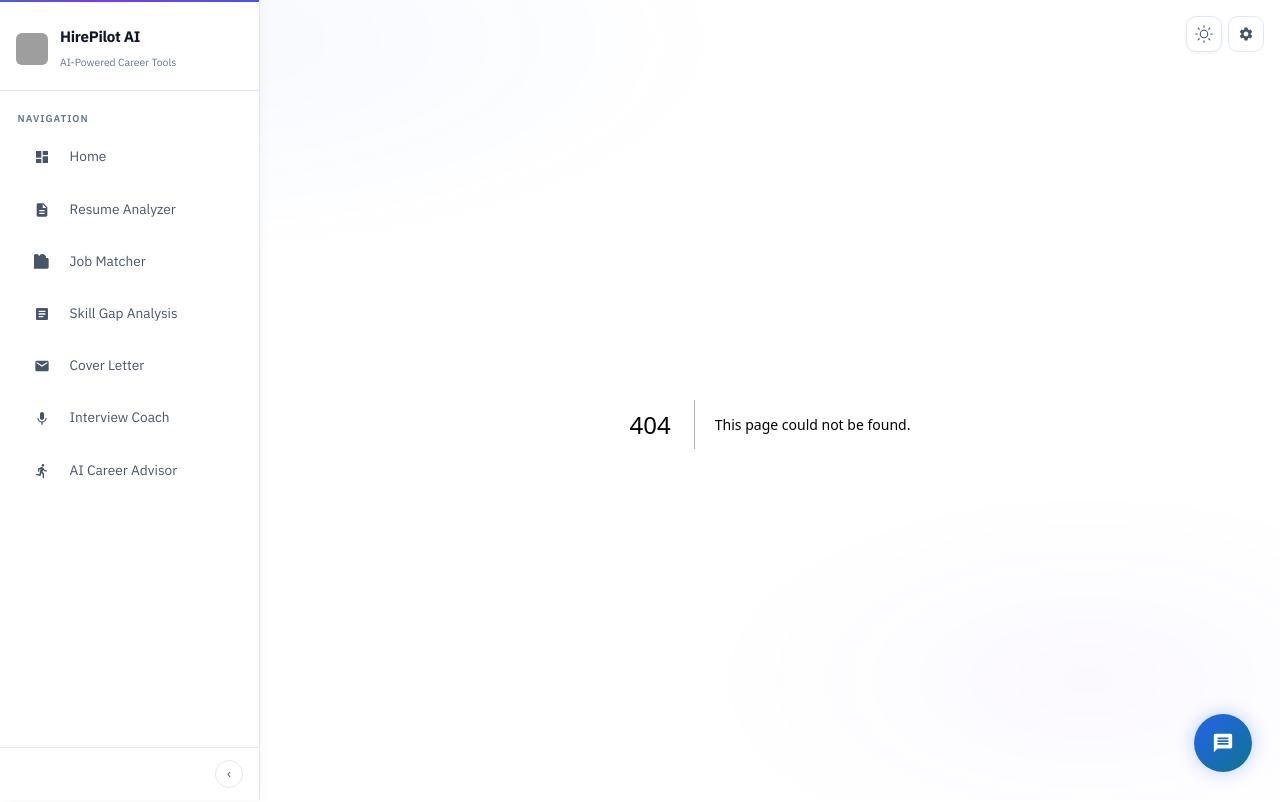
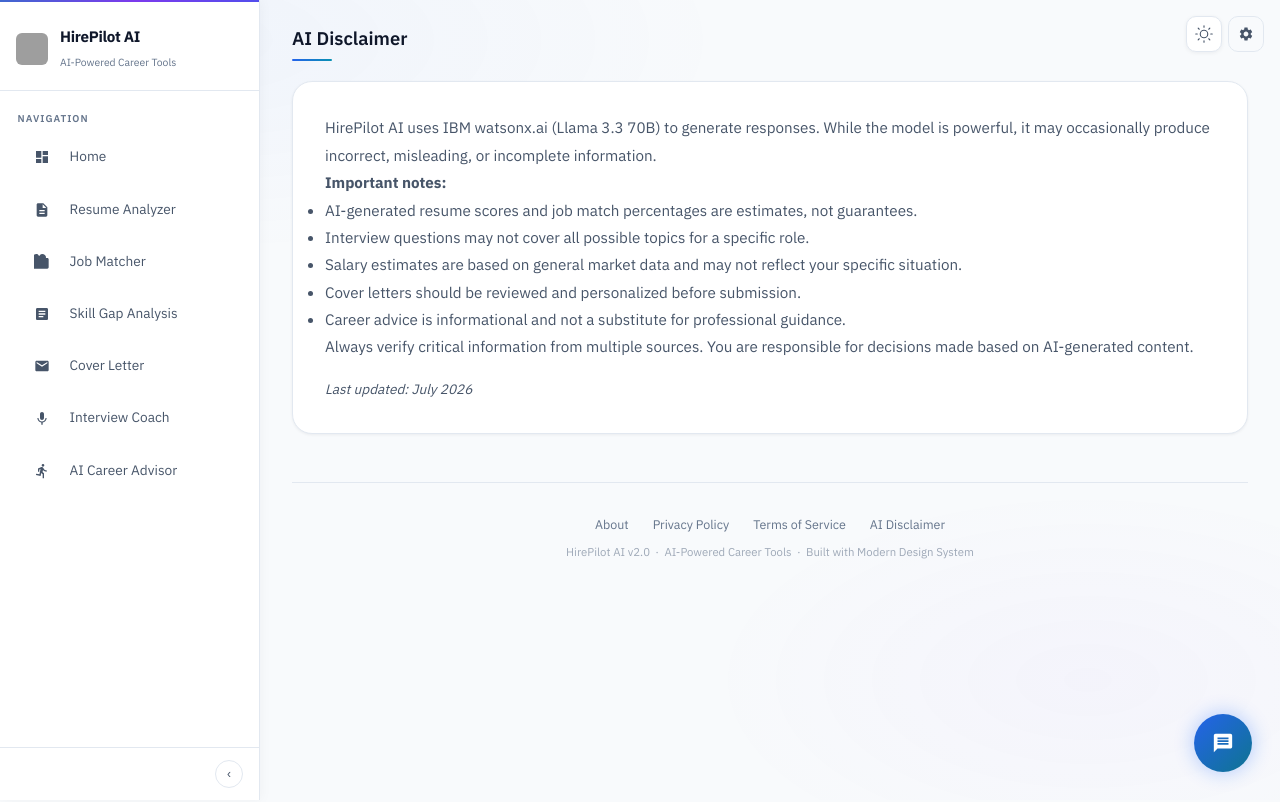
Before and after one commit to sougandhhhhh/HirePilot, a Next.js app: page /ai-disclaimer in a window 1280 px wide. Before the commit this address had no page. Shown: the top 802 px of the page. Built offline with nearby package versions, Linux system fonts and the light colour scheme; grey boxes are pictures that could not be loaded.

Commit message:
Add About, Privacy Policy, Terms of Service, and AI Disclaimer pages with footer links

```diff
--- a/components/Layout.js
+++ b/components/Layout.js
@@ -187,9 +187,17 @@
           {children}
         </div>
         <footer className="app-footer">
-          HirePilot AI v2.0 &nbsp;·&nbsp;
-          AI-Powered Career Tools
-          &nbsp;·&nbsp; Built with Modern Design System
+          <div style={{ display: 'flex', gap: '1.5rem', flexWrap: 'wrap', justifyContent: 'center', marginBottom: '.5rem' }}>
+            <Link href="/about" className="footer-link">About</Link>
+            <Link href="/privacy" className="footer-link">Privacy Policy</Link>
+            <Link href="/terms" className="footer-link">Terms of Service</Link>
+            <Link href="/ai-disclaimer" className="footer-link">AI Disclaimer</Link>
+          </div>
+          <div style={{ opacity: .6 }}>
+            HirePilot AI v2.0 &nbsp;·&nbsp;
+            AI-Powered Career Tools
+            &nbsp;·&nbsp; Built with Modern Design System
+          </div>
         </footer>
       </main>
 
--- /dev/null
+++ b/pages/ai-disclaimer.js
@@ -0,0 +1,37 @@
+import { SectionHeader } from '../components/UI';
+
+export default function AIDisclaimer() {
+  return (
+    <>
+      <SectionHeader
+        title="AI Disclaimer"
+        subtitle="Understanding AI-generated content"
+      />
+
+      <div className="card" style={{ padding: '2rem', lineHeight: 1.8, color: 'var(--text-secondary)', fontSize: '.95rem' }}>
+        <p>
+          HirePilot AI uses IBM watsonx.ai (Llama 3.3 70B) to generate responses.
+          While the model is powerful, it may occasionally produce incorrect,
+          misleading, or incomplete information.
+        </p>
+        <p>
+          <strong>Important notes:</strong>
+        </p>
+        <ul>
+          <li>AI-generated resume scores and job match percentages are estimates, not guarantees.</li>
+          <li>Interview questions may not cover all possible topics for a specific role.</li>
+          <li>Salary estimates are based on general market data and may not reflect your specific situation.</li>
+          <li>Cover letters should be reviewed and personalized before submission.</li>
+          <li>Career advice is informational and not a substitute for professional guidance.</li>
+        </ul>
+        <p>
+          Always verify critical information from multiple sources. You are
+          responsible for decisions made based on AI-generated content.
+        </p>
+        <p style={{ marginTop: '1rem', fontStyle: 'italic', fontSize: '.85rem' }}>
+          Last updated: July 2026
+        </p>
+      </div>
+    </>
+  );
+}
--- a/styles/globals.css
+++ b/styles/globals.css
@@ -1422,6 +1422,8 @@
   transition: var(--theme-transition);
 }
 .app-footer a { color: var(--electric); text-decoration: none; }
+.footer-link { color: var(--text-muted) !important; text-decoration: none; font-size: .78rem; transition: color .15s; }
+.footer-link:hover { color: var(--electric) !important; text-decoration: underline; }
 
 /* ── Scrollbar ───────────────────────────────────────────── */
 ::-webkit-scrollbar { width: 6px; height: 6px; }
```
Also changed, not shown: pages/about.js (added, +30 -0 lines), pages/privacy.js (added, +32 -0 lines), pages/terms.js (added, +37 -0 lines).
